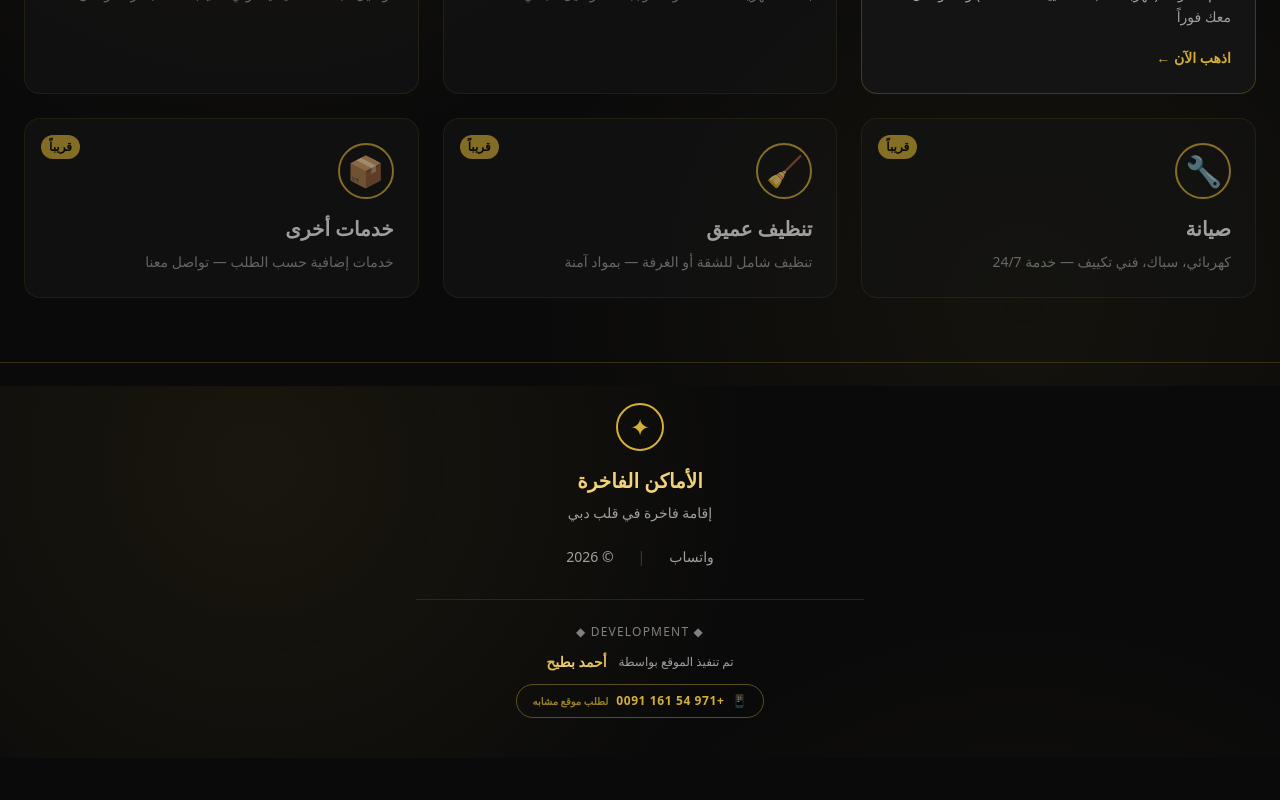
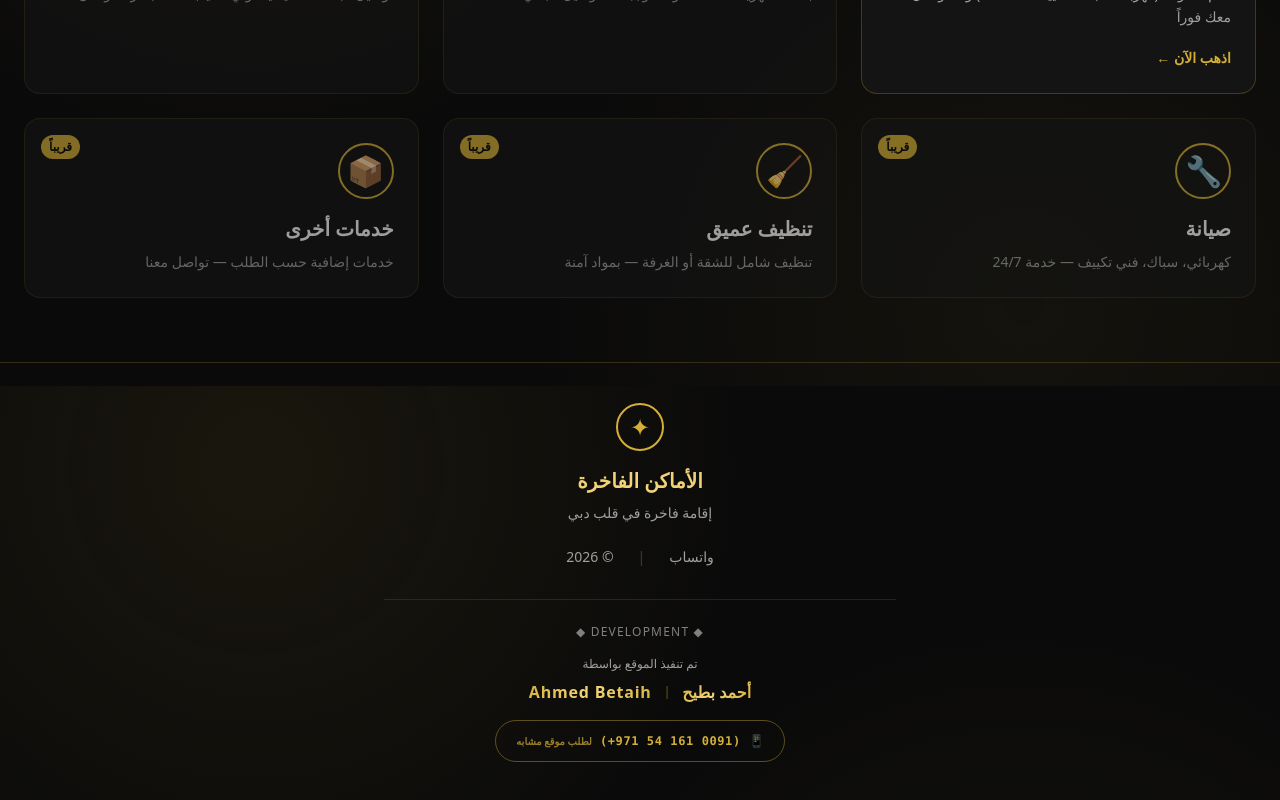
Before and after one commit to ahmedbetaih2233-glitch/-, a Next.js app: page / in a window 1280 px wide. Shown: the part 1214-2014 px from the top of the page. Before the commit the page ends 1972 px from the top, so only its background shows below. Built offline with nearby package versions, Linux system fonts and the light colour scheme; no server answers; the database is empty.

Commit message:
fix footer RTL

```diff
--- a/app/page.tsx
+++ b/app/page.tsx
@@ -422,27 +422,44 @@ export default function Home() {
             <span>© 2026</span>
           </div>
 
-          {/* توقيع المطور */}
-          <div className="border-t border-[rgba(212,175,55,0.15)] pt-6 max-w-md mx-auto">
-            <p className="text-xs text-[#808080] mb-3 tracking-widest">
+                    {/* توقيع المطور */}
+          <div className="border-t border-[rgba(212,175,55,0.15)] pt-6 max-w-lg mx-auto">
+            <p className="text-xs text-[#808080] mb-4 tracking-widest">
               ◆ DEVELOPMENT ◆
             </p>
-            <div className="flex items-center justify-center gap-3 flex-wrap">
+
+            <div className="flex items-center justify-center gap-3 flex-wrap mb-2">
               <span className="text-xs text-[#a0a0a0]">
                 {isAr ? "تم تنفيذ الموقع بواسطة" : "Website developed by"}
               </span>
-              <span className="text-sm font-black gold-gradient">
-                {isAr ? "أحمد بطيح" : "Ahmed Betaih"}
+            </div>
+
+            <div className="flex items-center justify-center gap-3 flex-wrap mb-4">
+              <span className="text-base font-black gold-gradient">
+                أحمد بطيح
+              </span>
+              <span className="text-xs text-[rgba(212,175,55,0.5)]">|</span>
+              <span
+                dir="ltr"
+                className="text-base font-black gold-gradient tracking-wider"
+              >
+                Ahmed Betaih
               </span>
             </div>
+
             <a
               href="https://wa.me/971541610091"
               target="_blank"
               rel="noopener noreferrer"
-              className="inline-flex items-center gap-2 mt-3 px-4 py-2 rounded-full border border-[rgba(212,175,55,0.4)] text-[#d4af37] text-xs font-bold hover:bg-[#d4af37] hover:text-[#0a0a0a] transition-all group"
+              className="inline-flex items-center gap-2 px-5 py-3 rounded-full border border-[rgba(212,175,55,0.4)] text-[#d4af37] text-xs font-bold hover:bg-[#d4af37] hover:text-[#0a0a0a] transition-all group"
             >
               <span>📱</span>
-              <span className="tracking-wider">+971 54 161 0091</span>
+              <span
+                dir="ltr"
+                className="tracking-wider font-mono"
+              >
+                (+971 54 161 0091)
+              </span>
               <span className="text-[10px] opacity-70 group-hover:opacity-100">
                 {isAr ? "لطلب موقع مشابه" : "For a similar website"}
               </span>
```
